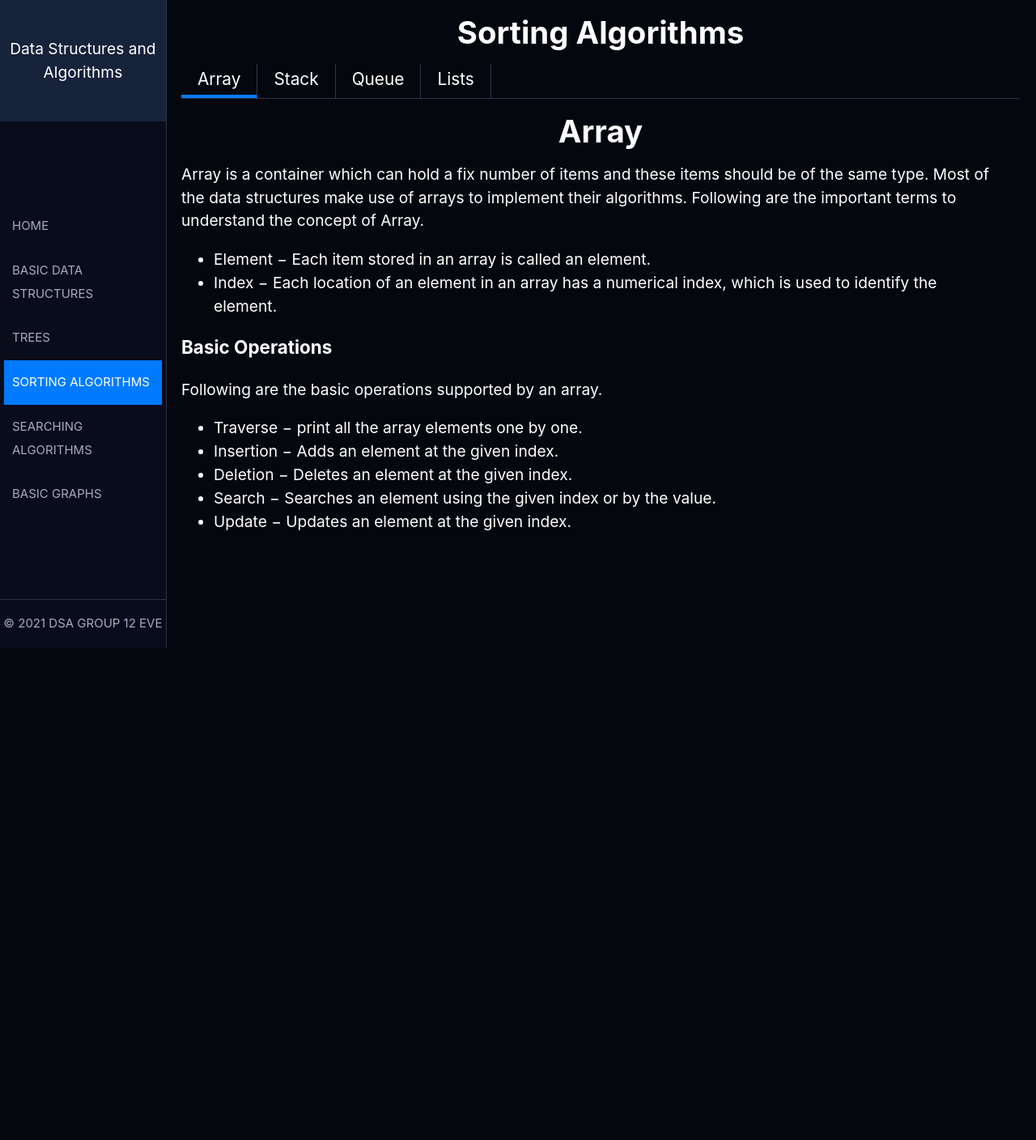
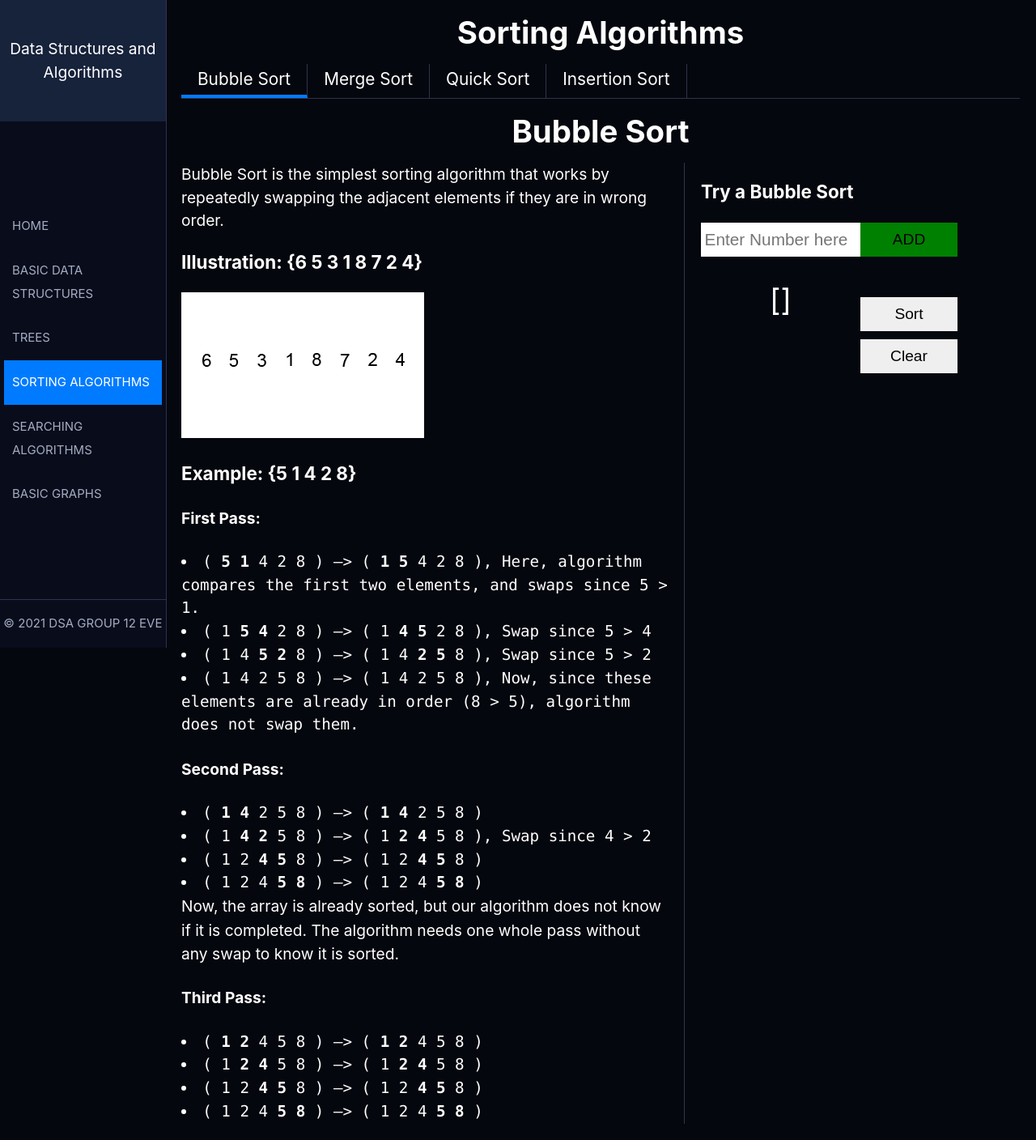
Before and after one commit to Mubangizi/data-structures-info, a React (Create React App) app: page /sorting in a window 1280 px wide. Shown: the whole page at 81% size. Before the commit the page ends 800 px from the top, so only its background shows below. Built offline with nearby package versions, Linux system fonts and the light colour scheme.

Commit message:
Add Bubble sort

```diff
--- /dev/null
+++ b/src/components/BubbleSort/BubbleSort.css
@@ -0,0 +1,17 @@
+.ItemDemo .InputView{
+  display: flex;
+  font-size: 2.3rem;
+  justify-content: center;
+  gap: 10px;
+  margin: 0 10px;
+}
+
+.ItemDemo .InputView .InputItem{
+  padding: 2px 10px;
+  background-color: var(--color-background-light)
+}
+
+.ReturnView{
+  margin:30px 10px!important;
+  justify-content: start!Important;
+}
--- /dev/null
+++ b/src/components/BubbleSort/index.jsx
@@ -0,0 +1,187 @@
+import React, { useState } from "react";
+import "./BubbleSort.css";
+import ImageIllustration from "../../assets/Bubble-sort-example-300px.gif";
+
+const BubbleSort = () => {
+  const [newValue, setNewValue] = useState("");
+  const [itemList, setItemList] = useState([]);
+  const [sorted, setSorted] = useState([]);
+
+  const handleChange = () => (event) => {
+    setNewValue(event.target.value);
+  };
+
+  const handleSubmit = (e) => {
+    e.preventDefault();
+    if (newValue !== "") {
+      setItemList([...itemList, newValue]);
+    }
+    setNewValue("");
+  };
+
+  const clearItemList = (e) => {
+    e.preventDefault();
+    setItemList([]);
+    setSorted([]);
+  };
+
+  const sortItemList = (e) => {
+    e.preventDefault();
+    let newArray = [...itemList];
+    let swapped;
+    const n = newArray.length;
+    for (let i = 0; i < n - 1; i++) {
+      swapped = false;
+      for (let j = 0; j < n - i - 1; j++) {
+        if (newArray[j] > newArray[j + 1]) {
+          const temp = newArray[j];
+          newArray[j] = newArray[j + 1];
+          newArray[j + 1] = temp;
+          swapped = true;
+        }
+      }
+      if (swapped == false) {
+        break;
+      }
+    }
+
+    setSorted(newArray);
+  };
+
+  return (
+    <div className="Stack">
+      <h1 className="ItemHeading">Bubble Sort</h1>
+      <div className="SideLine">
+        <div className="ItemDescription ">
+          Bubble Sort is the simplest sorting algorithm that works by repeatedly
+          swapping the adjacent elements if they are in wrong order.
+          <h3>
+            Illustration: {"{"}6 5 3 1 8 7 2 4{"}"}
+          </h3>
+          <img src={ImageIllustration} alt="" />
+          <h3>
+            Example: {"{"}5 1 4 2 8{"}"}
+          </h3>
+          <h4>First Pass:</h4>
+          <code>
+            <li>
+              ( <b>5 1</b> 4 2 8 ) –{">"} ( <b>1 5</b> 4 2 8 ), Here, algorithm
+              compares the first two elements, and swaps since 5 {">"} 1.
+            </li>
+            <li>
+              ( 1 <b>5 4</b> 2 8 ) –{">"} ( 1 <b>4 5</b> 2 8 ), Swap since 5{" "}
+              {">"} 4
+            </li>
+            <li>
+              ( 1 4 <b>5 2</b> 8 ) –{">"} ( 1 4 <b>2 5</b> 8 ), Swap since 5{" "}
+              {">"} 2
+            </li>
+            <li>
+              ( 1 4 2 5 8 ) –{">"} ( 1 4 2 5 8 ), Now, since these elements are
+              already in order (8 {">"} 5), algorithm does not swap them.
+            </li>
+          </code>
+          <h4>Second Pass:</h4>
+          <code>
+            <li>
+              ( <b>1 4</b> 2 5 8 ) –{">"} ( <b>1 4</b> 2 5 8 )
+            </li>
+            <li>
+              ( 1 <b>4 2</b> 5 8 ) –{">"} ( 1 <b>2 4</b> 5 8 ), Swap since 4{" "}
+              {">"} 2
+            </li>
+            <li>
+              ( 1 2 <b>4 5</b> 8 ) –{">"} ( 1 2 <b>4 5</b> 8 )
+            </li>
+            <li>
+              ( 1 2 4 <b>5 8</b> ) –{">"} ( 1 2 4 <b>5 8</b> )
+            </li>
+          </code>
+          Now, the array is already sorted, but our algorithm does not know if
+          it is completed. The algorithm needs one whole pass without any swap
+          to know it is sorted.
+          <h4>Third Pass:</h4>
+          <code>
+            <li>
+              ( <b>1 2</b> 4 5 8 ) –{">"} ( <b>1 2</b> 4 5 8 )
+            </li>
+            <li>
+              ( 1 <b>2 4</b> 5 8 ) –{">"} ( 1 <b>2 4</b> 5 8 )
+            </li>
+            <li>
+              ( 1 2 <b>4 5</b> 8 ) –{">"} ( 1 2 <b>4 5</b> 8 )
+            </li>
+            <li>
+              ( 1 2 4 <b>5 8</b> ) –{">"} ( 1 2 4 <b>5 8</b> )
+            </li>
+          </code>
+        </div>
+        <div className="ItemDemo">
+          <h3>Try a Bubble Sort</h3>
+          <form action="" autoComplete="off">
+            <div className="StackView">
+              <div className="StructureView">
+                <input
+                  type="number"
+                  className="StackInput"
+                  name="stackvalue"
+                  value={newValue}
+                  onChange={handleChange()}
+                  placeholder="Enter Number here"
+                />
+                <div className="InputView">
+                  [
+                  {itemList.length !== 0 &&
+                    itemList.map((stack, index) => (
+                      <div className="InputItem" key={index}>
+                        {stack}
+                      </div>
+                    ))}
+                  ]
+                </div>
+              </div>
+              <div className="StructureControls">
+                <button
+                  type="submit"
+                  className="ControlButton AddBtn"
+                  onClick={(e) => handleSubmit(e)}
+                >
+                  ADD
+                </button>
+
+                <button
+                  className="ControlButton"
+                  onClick={(e) => sortItemList(e)}
+                >
+                  Sort
+                </button>
+                <button
+                  className="ControlButton"
+                  onClick={(e) => clearItemList(e)}
+                >
+                  Clear
+                </button>
+              </div>
+            </div>
+          </form>
+          <div className="">
+            {sorted.length !== 0 && (
+              <div className="InputView ReturnView">
+                [
+                {sorted.length !== 0 &&
+                  sorted.map((item, index) => (
+                    <div className="InputItem" key={index}>
+                      {item}
+                    </div>
+                  ))}
+                ]
+              </div>
+            )}
+          </div>
+        </div>
+      </div>
+    </div>
+  );
+};
+
+export default BubbleSort;
--- a/src/components/Layout/Layout.css
+++ b/src/components/Layout/Layout.css
@@ -2,8 +2,9 @@
 .Layout main{
     top: 0;
     margin-left: 17.5%;
-    height: 90vh!important;
+    min-height: 90vh;
     margin-right: 20px;
+    padding-bottom: 20px!important;
 }
 
 .Layout main > div{
--- a/src/components/SortingPage/index.jsx
+++ b/src/components/SortingPage/index.jsx
@@ -1,5 +1,6 @@
 import React, { useState } from "react";
 import ArrayComponent from "../ArrayComponent";
+import BubbleSort from "../BubbleSort";
 import Layout from "../Layout";
 import ListComponent from "../ListComponent";
 import Queue from "../Queue";
@@ -10,10 +11,10 @@ const SortingPage = () => {
   const [active, setActive] = useState(1);
 
   const menuItems = [
-    { name: "Array", id: 1 },
-    { name: "Stack", id: 2 },
-    { name: "Queue", id: 3 },
-    { name: "Lists", id: 4 },
+    { name: "Bubble Sort", id: 1 },
+    { name: "Merge Sort", id: 2 },
+    { name: "Quick Sort", id: 3 },
+    { name: "Insertion Sort", id: 4 },
   ];
 
   const checkActive = (id) => {
@@ -47,17 +48,11 @@ const SortingPage = () => {
           </div>
         </header>
         <content className={`ItemContent ${showContent(1)}`}>
-          <ArrayComponent />
+          <BubbleSort />
         </content>
-        <content className={`ItemContent ${showContent(2)}`}>
-          <Stack />
-        </content>
-        <content className={`ItemContent ${showContent(3)}`}>
-          <Queue />
-        </content>
-        <content className={`ItemContent ${showContent(4)}`}>
-          <ListComponent />
-        </content>
+        <content className={`ItemContent ${showContent(2)}`}></content>
+        <content className={`ItemContent ${showContent(3)}`}></content>
+        <content className={`ItemContent ${showContent(4)}`}></content>
       </div>
     </Layout>
   );
```
Also changed, not shown: src/assets/Bubble-sort-example-300px.gif (added).
